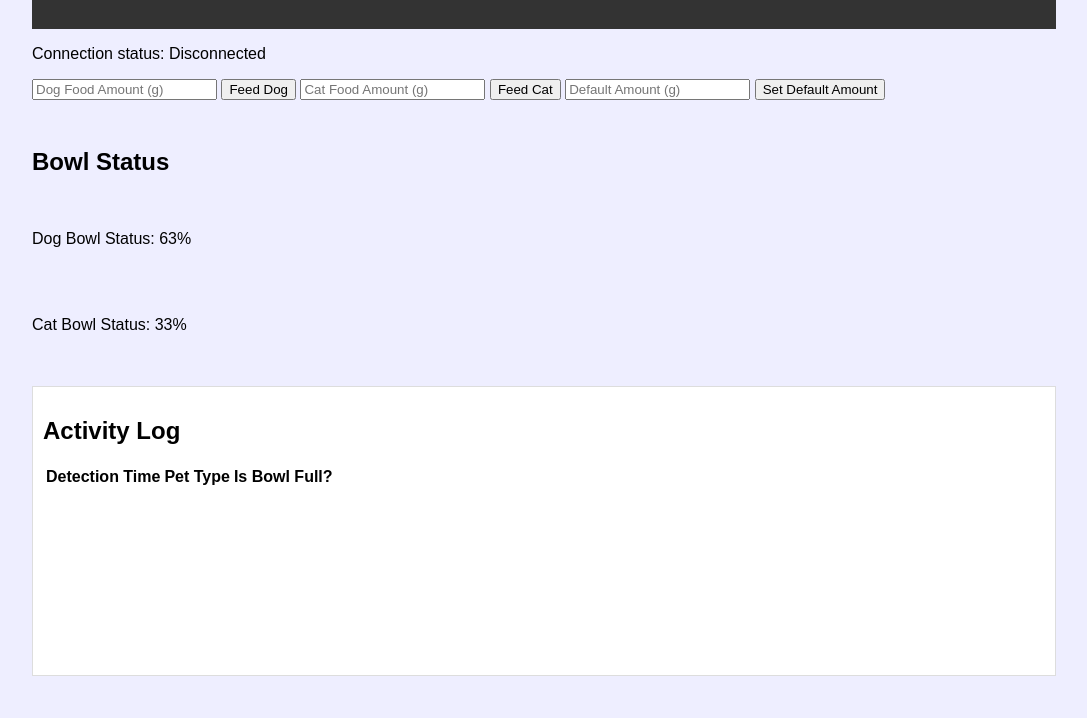
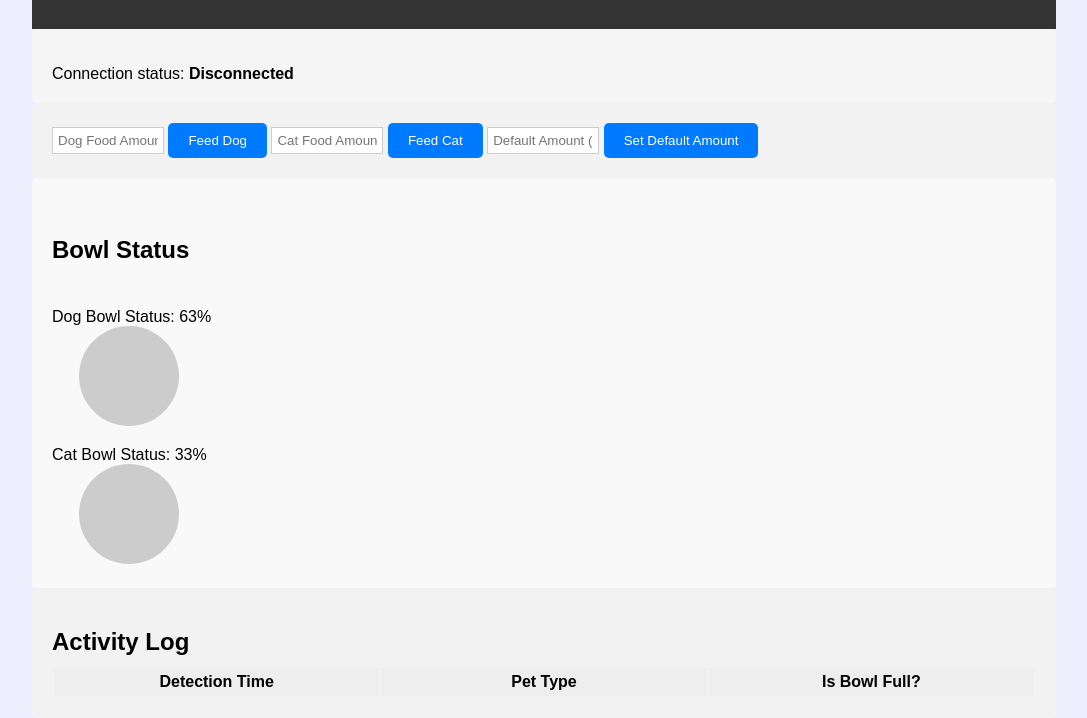
Before and after one commit to aomazic/DuoPet, a plain HTML site: page web client/index.html in a window 1280 px wide. Shown: the part 91-809 px from the top of the page, without its empty margins (96-1183 px from the left). Drawn offline with Linux system fonts and the light colour scheme.

Commit message:
Update styles.css

```diff
--- a/web client/styles.css
+++ b/web client/styles.css
@@ -19,33 +19,127 @@ body {
     text-align: center;
   }
 
+  /* Status Section */
 #status {
-    margin: 10px 0;
+  background-color: #f5f5f5;
+  padding: 20px;
+  border-radius: 5px;
 }
 
-  #controls {
-    margin: 10px 0;
+#status p {
+  margin-bottom: 0;
 }
 
-  #feedButton {
+#connectionStatus {
+  font-weight: bold;
+}
+
+/* Controls Section */
+#controls {
+  background-color: #f2f2f2;
+  padding: 20px;
+  border-radius: 5px;
+}
+
+#controls input[type="text"] {
+  width: 100px;
+  padding: 5px;
+  border: 1px solid #ccc;
+}
+
+#controls button {
   padding: 10px 20px;
-    background-color: #4CAF50;
-    color: white;
+  background-color: #007bff;
+  color: #fff;
   border: none;
+  border-radius: 5px;
   cursor: pointer;
 }
 
-  #feedButton:hover {
-    background-color: #45a049;
+/* Bowl Status Section */
+#bowlStatus {
+  background-color: #f9f9f9;
+  padding: 20px;
+  border-radius: 5px;
 }
 
+#bowlStatus h2 {
+  margin-bottom: 10px;
+}
+
+#bowlStatus p {
+  margin-bottom: 0;
+}
+
+/* Log Section */
 #log {
-    background-color: #fff;
-    border: 1px solid #ddd;
-    padding: 10px;
+  background-color: #f2f2f2;
+  padding: 20px;
+  border-radius: 5px;
+}
+
+#log h2 {
+  margin-bottom: 10px;
 }
 
 #logEntries {
-    height: 200px;
-    overflow-y: auto;
+  width: 100%;
+  table-layout: fixed;
 }
+
+#logEntries th {
+  background-color: #eee;
+  padding: 5px 10px;
+  text-align: center;
+}
+
+#logEntries td {
+  padding: 5px 10px;
+  text-align: center;
+}
+
+/* Progress bar styles */
+.progress-circle {
+  display: inline-block;
+  width: 100px;
+  height: 100px;
+  border-radius: 50%;
+  background-color: #ccc;
+  animation: progress-fill 2s ease-in-out infinite;
+}
+
+/* Progress arc styles */
+.progress-arc {
+  fill: green;
+  transform: rotate(-90deg);
+}
+
+.progress-circle.dog-bowl {
+  background-color: #f06292;
+}
+
+.progress-arc.dog-bowl {
+  fill: #f06292;
+}
+
+.progress-circle.cat-bowl {
+  background-color: #92c5f0;
+}
+
+.progress-arc.cat-bowl {
+  fill: #92c5f0;
+}
+
+@keyframes progress-fill {
+  0% {
+    transform: rotate(0deg);
+  }
+
+  50% {
+    transform: rotate(180deg);
+  }
+
+  100% {
+    transform: rotate(360deg);
+  }
+}
```
Lines whose indentation alone changed are shown as unchanged.
